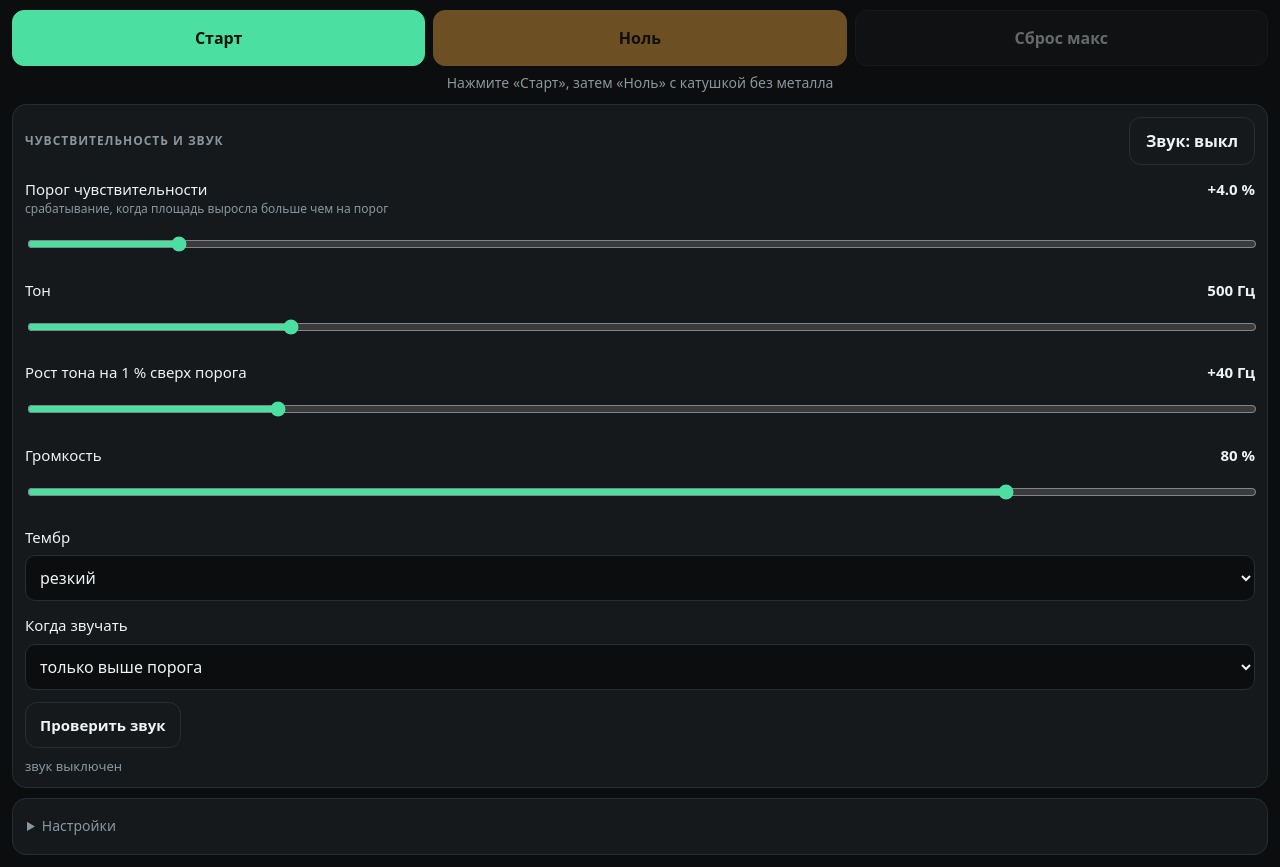
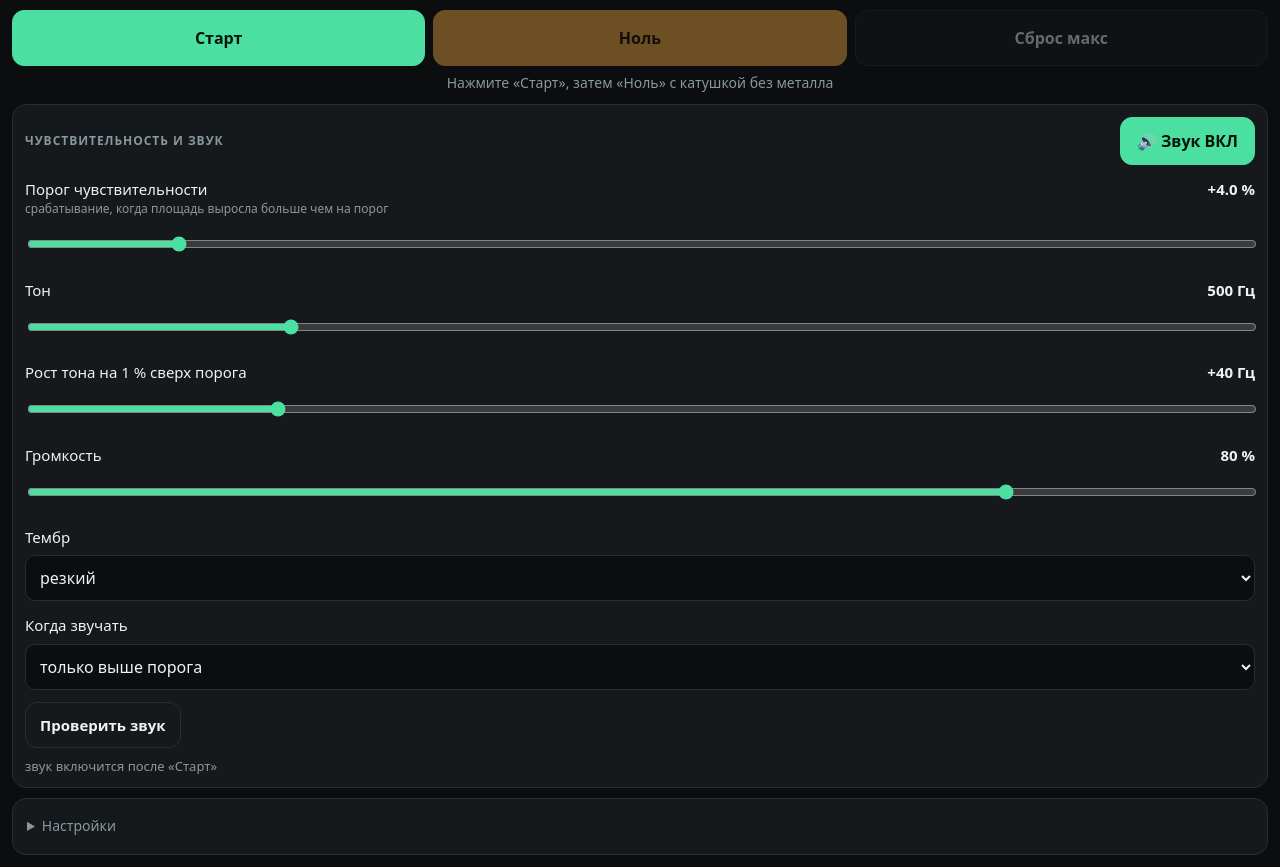
Before and after one commit to somersprufov-beep/platka, a plain HTML site: page pirat-field.html in a window 1280 px wide. Shown: the part 429-1296 px from the top of the page. Drawn offline with Linux system fonts and the light colour scheme.

Commit message:
Add files via upload

```diff
--- a/pirat-field.html
+++ b/pirat-field.html
@@ -41,6 +41,7 @@
   .rowh{display:flex;justify-content:space-between;align-items:center;gap:10px}
   h3{margin:0;font-size:12px;letter-spacing:.08em;text-transform:uppercase;color:var(--dim);font-weight:600}
   button.tog{padding:12px 16px;font-size:16px}
+  button.tog.off{background:var(--max);border-color:var(--max);color:#1d0303}
   button.tog.on{background:var(--ok);border-color:var(--ok);color:#03140c}
   label.sl{display:block;margin:14px 0 2px;font-size:15px}
   label.sl b{float:right;font-variant-numeric:tabular-nums}
@@ -82,7 +83,7 @@
 <div class="state" id="state">Нажмите «Старт», затем «Ноль» с катушкой без металла</div>
 
 <div class="card">
-  <div class="rowh"><h3>Чувствительность и звук</h3><button id="sndBtn" class="tog">Звук: выкл</button></div>
+  <div class="rowh"><h3>Чувствительность и звук</h3><button id="sndBtn" class="tog on">🔊 Звук ВКЛ</button></div>
   <label class="sl">Порог чувствительности <b id="vSens"></b>
     <span class="note" id="sensNote">срабатывание, когда площадь выросла больше чем на порог</span>
     <input id="sens" type="range" min="0.5" max="30" step="0.5" value="4"></label>
@@ -203,7 +204,7 @@ registerProcessor('click-proc-field',P);`;
 const $=id=>document.getElementById(id);
 const FIELDS=['nf','nr','thr','preUs','winUs','wake','day','sens','freq','slope','vol','wave','sndMode'];
 try{const s=JSON.parse(localStorage.getItem('pirat-field2')||'{}');for(const k of FIELDS) if(s[k]!==undefined){const e=$(k); e.type==='checkbox'?e.checked=s[k]:e.value=s[k];}}catch(e){}
-let soundOn=false; try{soundOn=localStorage.getItem('pirat-field2-snd')==='1';}catch(e){}
+let soundOn=true; try{soundOn=localStorage.getItem('pirat-field3-snd')!=='0';}catch(e){}
 function saveSettings(){ try{const s={};for(const k of FIELDS){const e=$(k); s[k]=e.type==='checkbox'?e.checked:e.value;} localStorage.setItem('pirat-field2',JSON.stringify(s));}catch(e){} }
 function params(){ return {mode:0,preUs:+$('preUs').value,winUs:+$('winUs').value,thr:+$('thr').value/100,pol:0,base:1,wave:0}; }
 document.body.classList.toggle('day',$('day').checked);
@@ -217,7 +218,7 @@ function labels(){
   $('vFreq').textContent=$('freq').value+' Гц'; $('vSlope').textContent='+'+$('slope').value+' Гц';
   $('vVol').textContent=$('vol').value+' %'; $('vThr').textContent=$('thr').value+' % ПШ';
   $('vPre').textContent=$('preUs').value+' мкс'; $('vWin').textContent=$('winUs').value+' мкс';
-  $('sndBtn').textContent='Звук: '+(soundOn?'вкл':'выкл'); $('sndBtn').classList.toggle('on',soundOn);
+  $('sndBtn').textContent=soundOn?'🔊 Звук ВКЛ':'🔇 Звук ВЫКЛ'; $('sndBtn').classList.toggle('on',soundOn); $('sndBtn').classList.toggle('off',!soundOn);
 }
 document.querySelectorAll('input,select').forEach(el=>{
   el.addEventListener('input',labels);
@@ -277,7 +278,7 @@ function sound(d,band){
   } else silence();
 }
 $('sndBtn').onclick=()=>{
-  soundOn=!soundOn; try{localStorage.setItem('pirat-field2-snd',soundOn?'1':'0');}catch(e){}
+  soundOn=!soundOn; try{localStorage.setItem('pirat-field3-snd',soundOn?'1':'0');}catch(e){}
   if(soundOn&&ctx){ ctx.resume(); ensureOsc(); } else silence();
   labels();
 };
@@ -367,7 +368,7 @@ function draw(){
   }
   // состояние звука
   const ss=$('sstat'); let t, bad=false;
-  if(!soundOn) t='звук выключен';
+  if(!soundOn){ t='звук выключен — нажмите красную кнопку «Звук ВЫКЛ» вверху этого блока'; bad=true; }
   else if(!ctx) t='звук включится после «Старт»';
   else if(ctx.state!=='running'){ t='звук заблокирован телефоном ('+ctx.state+') — коснитесь экрана'; bad=true; }
   else if(!ref) t='звук включится после «Ноль»';
```
